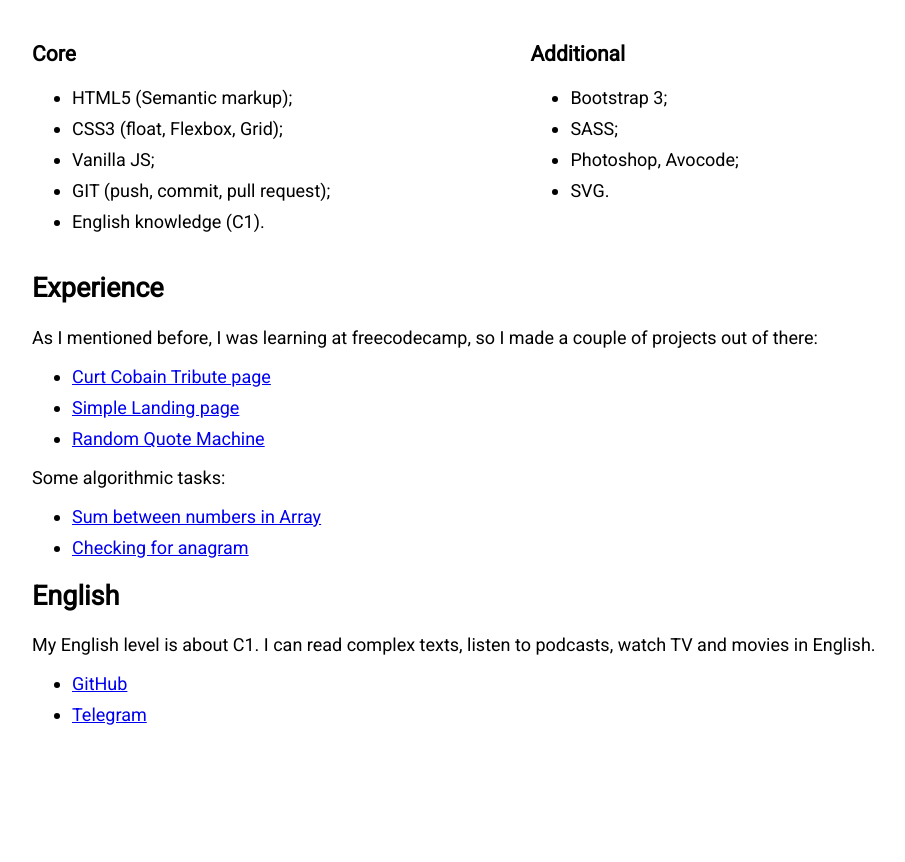
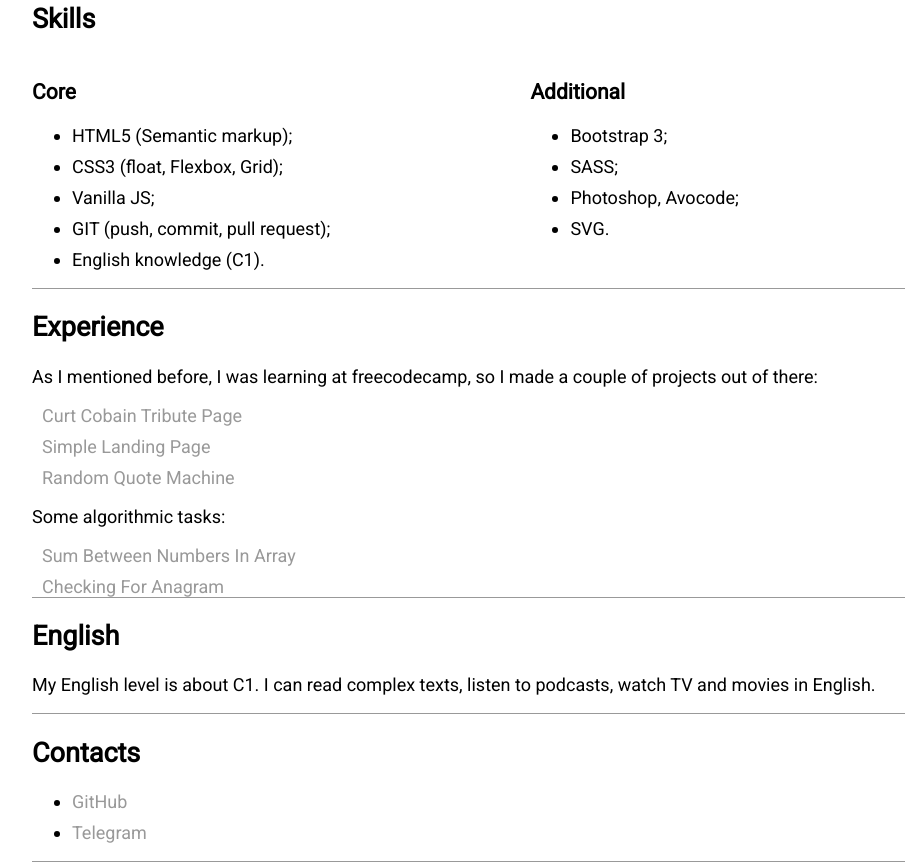
Before and after one commit to Malev0lence/rsschool-cv, a plain HTML site: page index.html in a window 1280 px wide. Shown: the part 759-1621 px from the top of the page, without its empty margins (96-1001 px from the left). Before the commit the page ends 1502 px from the top, so only its background shows below. Drawn offline with Linux system fonts and the light colour scheme.

Commit message:
feat: add decoration to links

```diff
--- a/index.html
+++ b/index.html
@@ -86,6 +86,7 @@
 
     <footer>
         <section class="contact-info">
+            <h2>Contacts</h2>
             <ul>
                 <li><a href="https://github.com/Malev0lence">GitHub</a></li>
                 <li><a href="https://t.me/amazzzing">Telegram</a></li>
--- a/style.css
+++ b/style.css
@@ -7,8 +7,19 @@
     font-family: Roboto;
     font-size: 18px;
 }
+
+section {
+    border-bottom: 1px solid #999999;
+}
+
 ul>li {
     margin-top: 10px;
+}
+
+a {
+    text-decoration: none;
+    text-transform: capitalize;
+    color: #999999;
 }
 
 .about-me-wrapper {
@@ -32,3 +43,13 @@
 .skills-wrapper-right {
     margin-left: 200px;
 }
+
+.experience ul {
+    margin: 0;
+    padding: 0;
+    list-style: none;
+}
+
+.experience ul li {
+    padding-left: 10px;
+}
```
